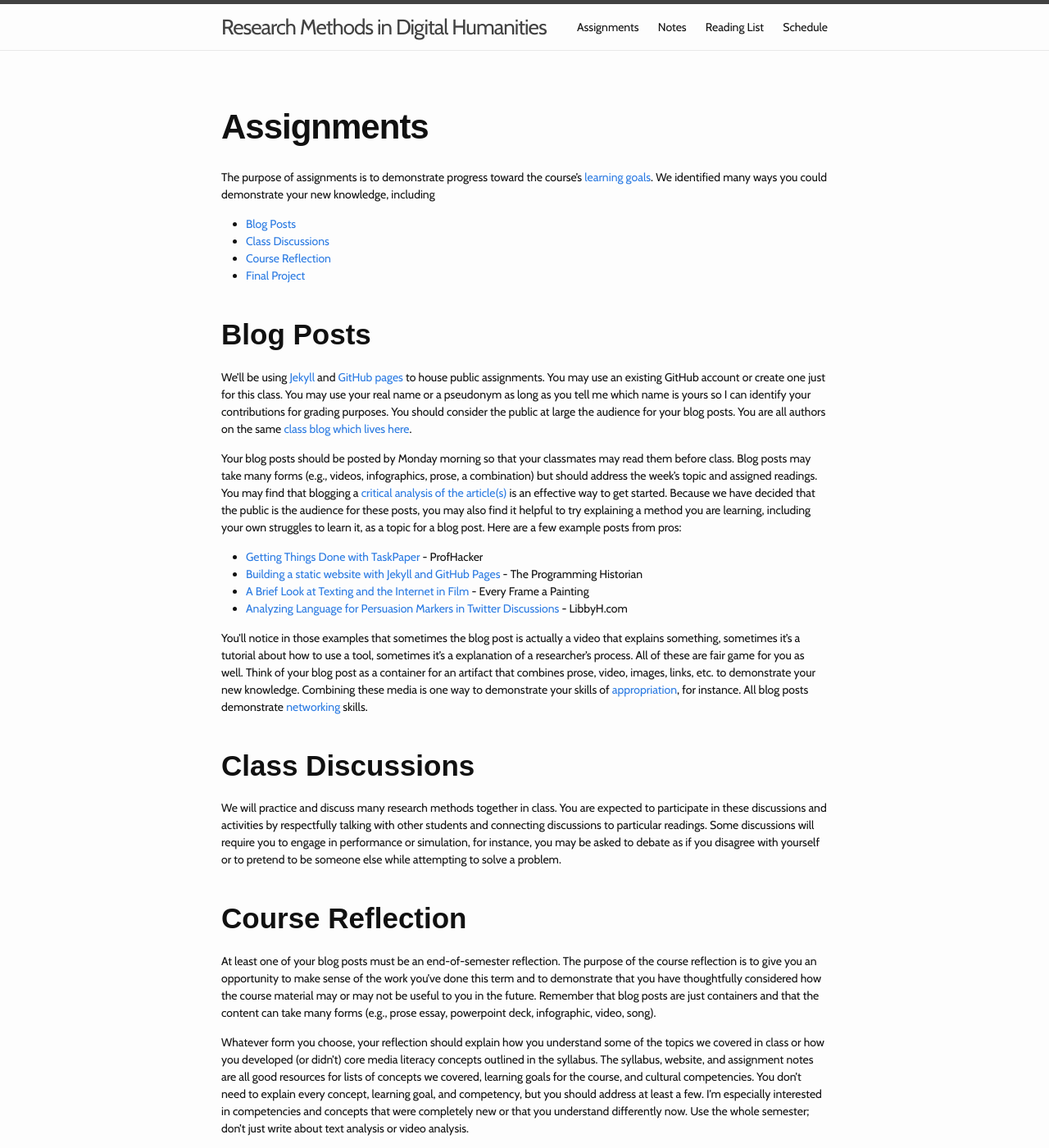
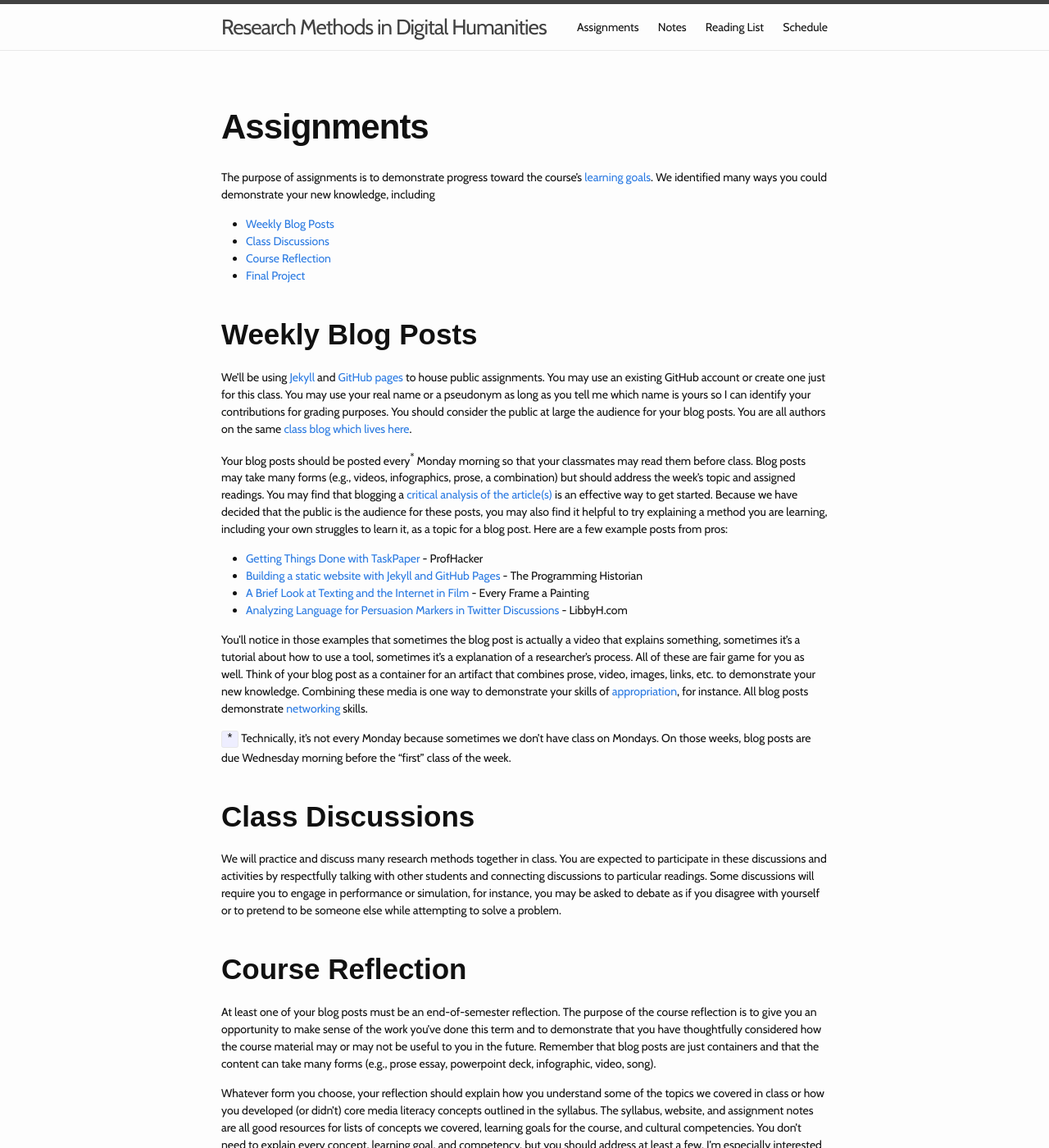
Before and after one commit to manarwala/research-methods-in-digital-humanities, a Jekyll site: the page built from assignments.md, in a window 1280 px wide and 1400 px high. Shown: the whole window at 82% size. Built offline with Jekyll 4.4.1, drawn with Linux system fonts in a browser that asks for light colours; some web fonts are replaced.

Commit message:
clarify blog posts are a weekly thing

```diff
--- a/assignments.md
+++ b/assignments.md
@@ -6,15 +6,15 @@ permalink: /assignments/
 
 The purpose of assignments is to demonstrate progress toward the course's [learning goals]({{ site.baseurl }}/index#learning-goals). We identified many ways you could demonstrate your new knowledge, including
 
-* [Blog Posts](#blog-posts)
+* [Weekly Blog Posts](#blog-posts)
 * [Class Discussions](#class-discussions)
 * [Course Reflection](#course-reflection)
 * [Final Project](#final-project)
 
-# Blog Posts
+# Weekly Blog Posts
 We’ll be using [Jekyll](https://jekyllrb.com/) and [GitHub pages](https://pages.github.com/) to house public assignments. You may use an existing GitHub account or create one just for this class. You may use your real name or a pseudonym as long as you tell me which name is yours so I can identify your contributions for grading purposes. You should consider the public at large the audience for your blog posts. You are all authors on the same [class blog which lives here](https://libbyh.github.io/methods-f16/).
 
-Your blog posts should be posted by Monday morning so that your classmates may read them before class. Blog posts may take many forms (e.g., videos, infographics, prose, a combination) but should address the week's topic and assigned readings. You may find that blogging a [critical analysis of the article(s)](http://faculty.sites.uci.edu/ajenks/files/2016/08/Critical_Analysis_Worksheet-1.pdf) is an effective way to get started. Because we have decided that the public is the audience for these posts, you may also find it helpful to try explaining a method you are learning, including your own struggles to learn it, as a topic for a blog post. Here are a few example posts from pros:
+Your blog posts should be posted every<sup>*</sup> Monday morning so that your classmates may read them before class. Blog posts may take many forms (e.g., videos, infographics, prose, a combination) but should address the week's topic and assigned readings. You may find that blogging a [critical analysis of the article(s)](http://faculty.sites.uci.edu/ajenks/files/2016/08/Critical_Analysis_Worksheet-1.pdf) is an effective way to get started. Because we have decided that the public is the audience for these posts, you may also find it helpful to try explaining a method you are learning, including your own struggles to learn it, as a topic for a blog post. Here are a few example posts from pros:
 
 * [Getting Things Done with TaskPaper](http://chronicle.com/blogs/profhacker/getting-things-done-with-taskpaper/62539) - ProfHacker
 * [Building a static website with Jekyll and GitHub Pages](http://programminghistorian.org/lessons/building-static-sites-with-jekyll-github-pages) - The Programming Historian
@@ -22,6 +22,8 @@ Your blog posts should be posted by Monday morning so that your classmates may r
 * [Analyzing Language for Persuasion Markers in Twitter Discussions](http://libbyh.com/2015/03/12/analyzing-language-for-persuasion-markers-in-twitter-discussions/) - LibbyH.com
 
 You'll notice in those examples that sometimes the blog post is actually a video that explains something, sometimes it's a tutorial about how to use a tool, sometimes it's a explanation of a researcher's process. All of these are fair game for you as well. Think of your blog post as a container for an artifact that combines prose, video, images, links, etc. to demonstrate your new knowledge. Combining these media is one way to demonstrate your skills of [appropriation]({{ site.baseurl }}/index#cultural-competencies), for instance. All blog posts demonstrate [networking]({{ site.baseurl }}/index#cultural-competencies) skills.
+
+`*` Technically, it's not every Monday because sometimes we don't have class on Mondays. On those weeks, blog posts are due Wednesday morning before the "first" class of the week.
 
 # Class Discussions
 We will practice and discuss many research methods together in class. You are expected to participate in these discussions and activities by respectfully talking with other students and connecting discussions to particular readings. Some discussions will require you to engage in performance or simulation, for instance, you may be asked to debate as if you disagree with yourself or to pretend to be someone else while attempting to solve a problem.
```
